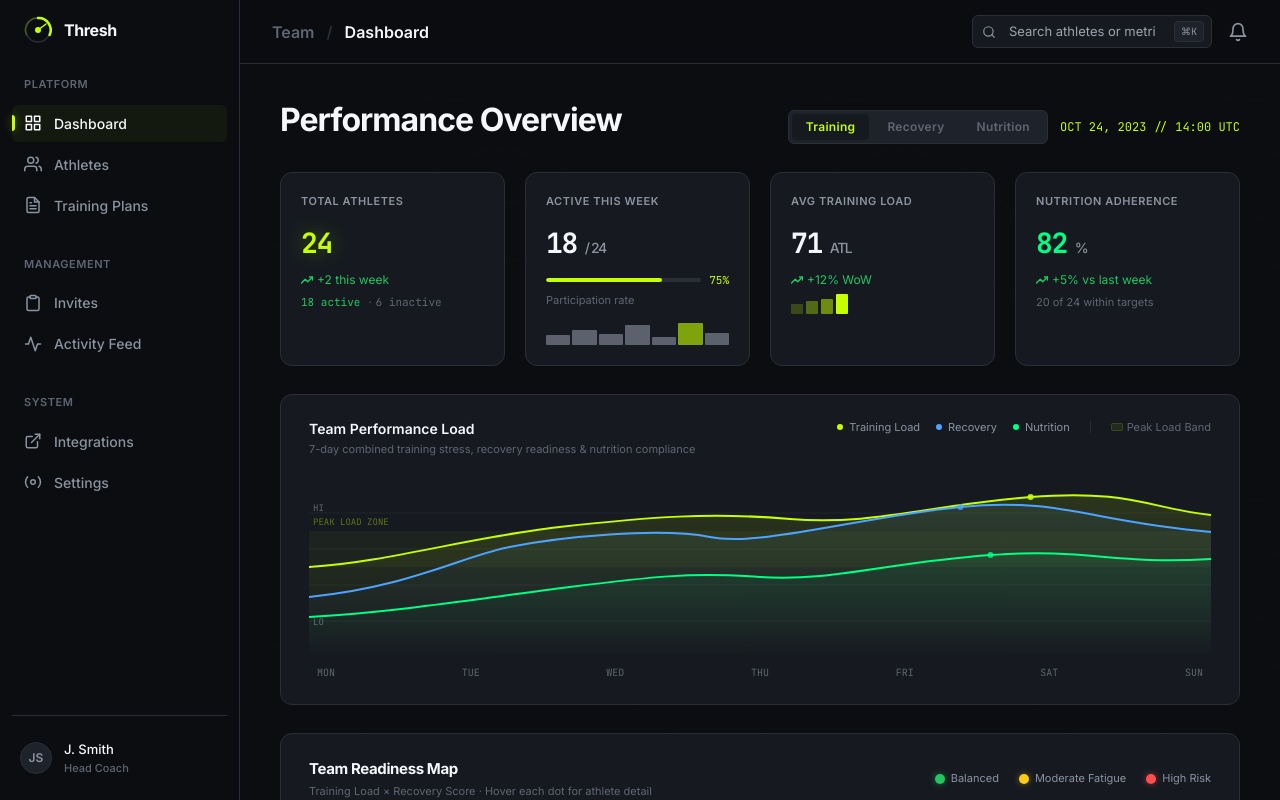
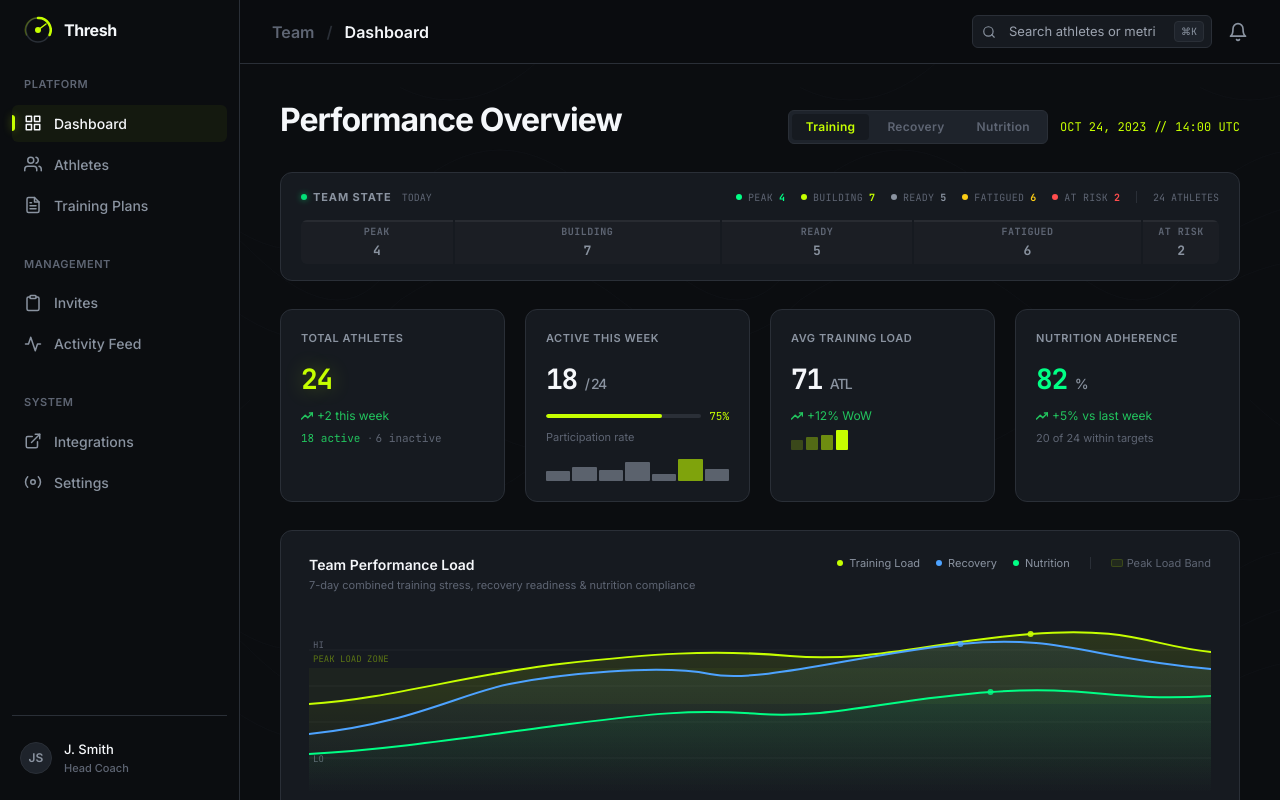
Before and after one commit to AgentJarvis92/hybrid-athlete-platform, a Next.js app in the folder apps/coach-portal/: page / in a window 1280 px wide. Built offline with nearby package versions, Linux system fonts and the light colour scheme.

Commit message:
feat: add AthleteStateStrip — team state command panel above KPI cards

```diff
--- a/apps/coach-portal/src/app/(dashboard)/page.tsx
+++ b/apps/coach-portal/src/app/(dashboard)/page.tsx
@@ -1,3 +1,4 @@
+import { AthleteStateStrip } from "@/components/dashboard/AthleteStateStrip";
 import { KpiCards } from "@/components/dashboard/KpiCards";
 import { TeamPerformanceChart } from "@/components/dashboard/TeamPerformanceChart";
 import { TeamReadinessMap } from "@/components/dashboard/TeamReadinessMap";
@@ -35,6 +36,9 @@ export default function DashboardPage() {
         </div>
       </div>
 
+      {/* Team State Strip */}
+      <AthleteStateStrip />
+
       {/* KPI Grid */}
       <KpiCards />
 
--- /dev/null
+++ b/apps/coach-portal/src/components/dashboard/AthleteStateStrip.tsx
@@ -0,0 +1,217 @@
+"use client";
+import { useState, useRef } from "react";
+
+const STATES = [
+  {
+    key: "peak",
+    label: "PEAK",
+    count: 4,
+    color: "#00FF85",
+    bg: "rgba(0,255,133,0.07)",
+    glow: "rgba(0,255,133,0.18)",
+    athletes: [
+      "Emily Chen · high adaptation",
+      "John Doe · strong output",
+      "Alex Park · primed for load",
+      "Lisa Ward · recovery peak",
+    ],
+  },
+  {
+    key: "building",
+    label: "BUILDING",
+    count: 7,
+    color: "#C6FF00",
+    bg: "rgba(198,255,0,0.05)",
+    glow: "rgba(198,255,0,0.15)",
+    athletes: [
+      "Ryan Torres · load progressing",
+      "Mia Chen · aerobic base phase",
+      "Jake Kim · strength ramp",
+      "Priya Patel · volume building",
+      "Chris Obi · conditioning block",
+      "Tara Singh · early adaptation",
+      "Noah Reed · response tracking",
+    ],
+  },
+  {
+    key: "ready",
+    label: "READY",
+    count: 5,
+    color: "#8A93A0",
+    bg: "rgba(138,147,160,0.05)",
+    glow: "rgba(138,147,160,0.12)",
+    athletes: [
+      "Sam Wells · stable load",
+      "Leila Mora · taper week",
+      "Ben Fox · deload phase",
+      "Grace Kim · maintenance",
+      "Omar Chen · recovery hold",
+    ],
+  },
+  {
+    key: "fatigued",
+    label: "FATIGUED",
+    count: 6,
+    color: "#FACC15",
+    bg: "rgba(250,204,21,0.05)",
+    glow: "rgba(250,204,21,0.15)",
+    athletes: [
+      "Mike Ross · fatigue risk building",
+      "Tom Hill · sessions missed",
+      "Kai Leong · HRV declining",
+      "Ana Ruiz · sleep deficit",
+      "Jess Park · overreaching signal",
+      "Wei Zhang · nutrition lag",
+    ],
+  },
+  {
+    key: "at-risk",
+    label: "AT RISK",
+    count: 2,
+    color: "#FF4D4D",
+    bg: "rgba(255,77,77,0.07)",
+    glow: "rgba(255,77,77,0.2)",
+    athletes: [
+      "Sarah Lee · load spike + hydration low",
+      "Dan O'Brien · overreach risk",
+    ],
+  },
+] as const;
+
+const TOTAL = STATES.reduce((s, st) => s + st.count, 0);
+
+export function AthleteStateStrip() {
+  const [hovered, setHovered] = useState<string | null>(null);
+  const [tooltipX, setTooltipX] = useState(0);
+  const stripRef = useRef<HTMLDivElement>(null);
+
+  const hoveredState = STATES.find((s) => s.key === hovered);
+
+  return (
+    <div className="bg-bg-card border border-border rounded-lg px-5 py-4">
+      {/* Header row */}
+      <div className="flex items-center justify-between mb-3.5">
+        <div className="flex items-center gap-2.5">
+          <div className="flex items-center gap-1.5">
+            <span
+              className="w-1.5 h-1.5 rounded-full animate-pulse"
+              style={{ background: "#00FF85", boxShadow: "0 0 6px rgba(0,255,133,0.6)" }}
+            />
+            <span className="text-[11px] uppercase tracking-[0.08em] font-bold text-text-secondary">
+              Team State
+            </span>
+          </div>
+          <span className="text-[10px] text-text-tertiary font-mono">TODAY</span>
+        </div>
+        <div className="flex items-center gap-4">
+          {STATES.map((s) => (
+            <div key={s.key} className="flex items-center gap-1.5">
+              <span
+                className="w-1.5 h-1.5 rounded-full shrink-0"
+                style={{ background: s.color }}
+              />
+              <span className="text-[10px] font-mono text-text-tertiary uppercase tracking-wide">
+                {s.label}
+              </span>
+              <span className="text-[10px] font-mono font-bold" style={{ color: s.color }}>
+                {s.count}
+              </span>
+            </div>
+          ))}
+          <div className="w-px h-3 bg-border" />
+          <span className="text-[10px] font-mono text-text-tertiary">{TOTAL} ATHLETES</span>
+        </div>
+      </div>
+
+      {/* Segmented bar */}
+      <div className="relative" ref={stripRef}>
+        <div className="flex h-11 rounded-md overflow-hidden gap-[2px]">
+          {STATES.map((state) => {
+            const pct = (state.count / TOTAL) * 100;
+            const isHov = hovered === state.key;
+            return (
+              <div
+                key={state.key}
+                className="relative flex items-center justify-center cursor-pointer transition-all duration-200 group"
+                style={{
+                  width: `${pct}%`,
+                  background: isHov ? state.bg : "rgba(255,255,255,0.02)",
+                  borderTop: `2px solid ${isHov ? state.color : "rgba(255,255,255,0.06)"}`,
+                  boxShadow: isHov ? `0 0 12px ${state.glow}` : "none",
+                }}
+                onMouseEnter={(e) => {
+                  setHovered(state.key);
+                  if (stripRef.current) {
+                    const rect = stripRef.current.getBoundingClientRect();
+                    const segRect = (e.currentTarget as HTMLElement).getBoundingClientRect();
+                    const midX = segRect.left - rect.left + segRect.width / 2;
+                    setTooltipX(midX);
+                  }
+                }}
+                onMouseLeave={() => setHovered(null)}
+              >
+                <div className="flex flex-col items-center gap-0.5 px-2">
+                  <span
+                    className="text-[10px] font-mono font-bold uppercase tracking-wider whitespace-nowrap transition-colors duration-150"
+                    style={{ color: isHov ? state.color : "#5E6573" }}
+                  >
+                    {state.label}
+                  </span>
+                  <span
+                    className="text-[13px] font-mono font-bold transition-colors duration-150"
+                    style={{ color: isHov ? state.color : "#8A93A0" }}
+                  >
+                    {state.count}
+                  </span>
+                </div>
+              </div>
+            );
+          })}
+        </div>
+
+        {/* Hover tooltip */}
+        {hoveredState && (
+          <div
+            className="absolute top-[calc(100%+8px)] z-50 pointer-events-none"
+            style={{
+              left: tooltipX,
+              transform: "translateX(-50%)",
+            }}
+          >
+            <div
+              className="rounded-md border px-3.5 py-3 min-w-[200px] max-w-[260px]"
+              style={{
+                background: "#161A20",
+                borderColor: hoveredState.color + "40",
+                boxShadow: `0 8px 24px rgba(0,0,0,0.5), 0 0 0 1px ${hoveredState.color}18`,
+              }}
+            >
+              {/* Arrow */}
+              <div
+                className="absolute -top-[5px] left-1/2 -translate-x-1/2 w-2.5 h-2.5 rotate-45 border-t border-l"
+                style={{ background: "#161A20", borderColor: hoveredState.color + "40" }}
+              />
+              <div
+                className="text-[10px] font-bold uppercase tracking-widest mb-2"
+                style={{ color: hoveredState.color }}
+              >
+                {hoveredState.label}
+              </div>
+              <div className="flex flex-col gap-1.5">
+                {hoveredState.athletes.map((a, i) => (
+                  <div key={i} className="flex items-start gap-2">
+                    <span
+                      className="w-1 h-1 rounded-full shrink-0 mt-[5px]"
+                      style={{ background: hoveredState.color, opacity: 0.7 }}
+                    />
+                    <span className="text-[11px] text-text-secondary leading-snug">{a}</span>
+                  </div>
+                ))}
+              </div>
+            </div>
+          </div>
+        )}
+      </div>
+    </div>
+  );
+}
```
